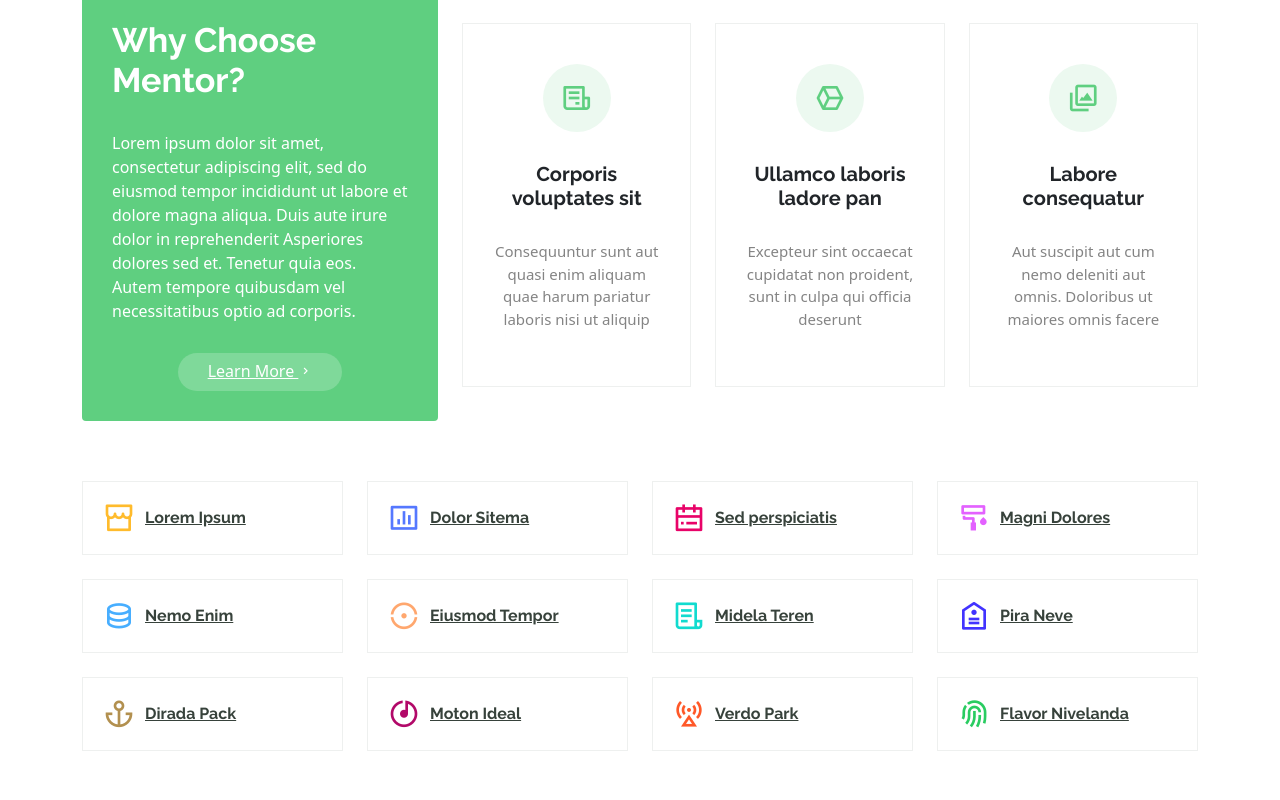
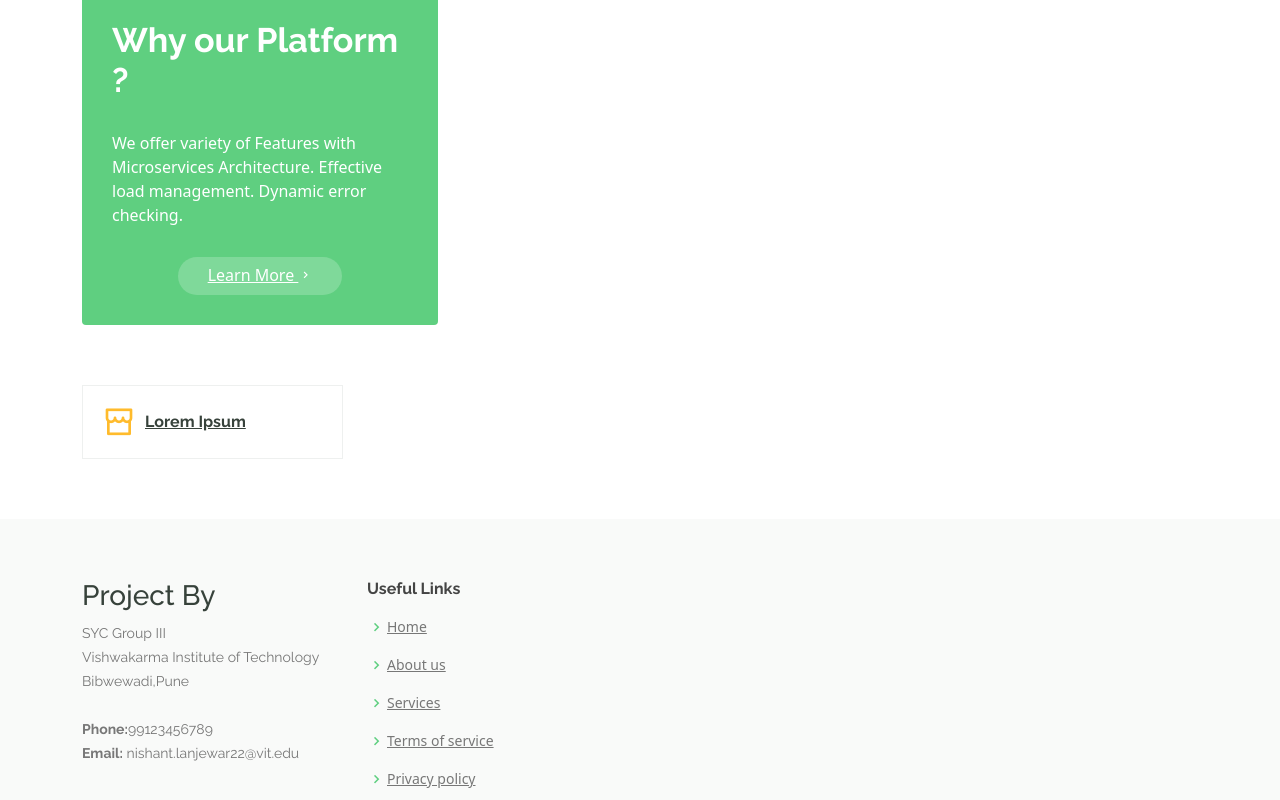
Before and after one commit to arya2004/noaa, an Angular app in the folder client/: page / in a window 1280 px wide. Shown: the part 1240-2040 px from the top of the page. Built offline with nearby package versions, Linux system fonts and the light colour scheme.

Commit message:
Basic changes in ui

```diff
--- a/client/src/app/home/home.component.html
+++ b/client/src/app/home/home.component.html
@@ -5,7 +5,7 @@
 
       <h1 class="logo me-auto"><a href="index.html">CodeConnectX</a></h1>
       <!-- Uncomment below if you prefer to use an image logo -->
-      <!-- <a href="index.html" class="logo me-auto"><img src="assets/img/logo.png" alt="" class="img-fluid"></a>-->
+      <!-- <a href="index.html" class="logo me-auto"><img src="assets/img/profile.jpg" alt="" class="img-fluid"></a> -->
 
       <nav id="navbar" class="navbar order-last order-lg-0">
         <ul>
@@ -39,7 +39,7 @@
           <div class="col-lg-6 order-1 order-lg-2" data-aos="fade-left" data-aos-delay="100">
             <img src="assets/img/about.jpg" class="img-fluid" alt="">
           </div>
-          <div class="col-lg-6 pt-4 pt-lg-0 order-2 order-lg-1 content">
+          <!-- <div class="col-lg-6 pt-4 pt-lg-0 order-2 order-lg-1 content">
             <h3>Voluptatem dignissimos provident quasi corporis voluptates sit assumenda.</h3>
             <p class="fst-italic">
               Lorem ipsum dolor sit amet, consectetur adipiscing elit, sed do eiusmod tempor incididunt ut labore et dolore
@@ -54,7 +54,7 @@
               Ullamco laboris nisi ut aliquip ex ea commodo consequat. Duis aute irure dolor in reprehenderit in voluptate
             </p>
 
-          </div>
+          </div> -->
         </div>
 
       </div>
@@ -68,17 +68,17 @@
         <div class="row">
           <div class="col-lg-4 d-flex align-items-stretch">
             <div class="content">
-              <h3>Why Choose Mentor?</h3>
+              <h3>Why our Platform ?</h3>
               <p>
-                Lorem ipsum dolor sit amet, consectetur adipiscing elit, sed do eiusmod tempor incididunt ut labore et dolore magna aliqua. Duis aute irure dolor in reprehenderit
-                Asperiores dolores sed et. Tenetur quia eos. Autem tempore quibusdam vel necessitatibus optio ad corporis.
+                We offer variety of Features with Microservices Architecture. Effective load management.
+                Dynamic error checking.
               </p>
               <div class="text-center">
-                <a href="about.html" class="more-btn">Learn More <i class="bx bx-chevron-right"></i></a>
+                <a href="#" class="more-btn">Learn More <i class="bx bx-chevron-right"></i></a>
               </div>
             </div>
           </div>
-          <div class="col-lg-8 d-flex align-items-stretch" data-aos="zoom-in" data-aos-delay="100">
+          <!-- <div class="col-lg-8 d-flex align-items-stretch" data-aos="zoom-in" data-aos-delay="100">
             <div class="icon-boxes d-flex flex-column justify-content-center">
               <div class="row">
                 <div class="col-xl-4 d-flex align-items-stretch">
@@ -100,11 +100,11 @@
                     <i class="bx bx-images"></i>
                     <h4>Labore consequatur</h4>
                     <p>Aut suscipit aut cum nemo deleniti aut omnis. Doloribus ut maiores omnis facere</p>
-                  </div>
-                </div>
-              </div>
-            </div><!-- End .content-->
-          </div>
+                  </div> -->
+                <!-- </div>
+              </div> -->
+            <!-- </div>End .content -->
+          <!-- </div> -->
         </div>
 
       </div>
@@ -119,72 +119,7 @@
             <div class="icon-box">
               <i class="ri-store-line" style="color: #ffbb2c;"></i>
               <h3><a href="">Lorem Ipsum</a></h3>
-            </div>
-          </div>
-          <div class="col-lg-3 col-md-4 mt-4 mt-md-0">
-            <div class="icon-box">
-              <i class="ri-bar-chart-box-line" style="color: #5578ff;"></i>
-              <h3><a href="">Dolor Sitema</a></h3>
-            </div>
-          </div>
-          <div class="col-lg-3 col-md-4 mt-4 mt-md-0">
-            <div class="icon-box">
-              <i class="ri-calendar-todo-line" style="color: #e80368;"></i>
-              <h3><a href="">Sed perspiciatis</a></h3>
-            </div>
-          </div>
-          <div class="col-lg-3 col-md-4 mt-4 mt-lg-0">
-            <div class="icon-box">
-              <i class="ri-paint-brush-line" style="color: #e361ff;"></i>
-              <h3><a href="">Magni Dolores</a></h3>
-            </div>
-          </div>
-          <div class="col-lg-3 col-md-4 mt-4">
-            <div class="icon-box">
-              <i class="ri-database-2-line" style="color: #47aeff;"></i>
-              <h3><a href="">Nemo Enim</a></h3>
-            </div>
-          </div>
-          <div class="col-lg-3 col-md-4 mt-4">
-            <div class="icon-box">
-              <i class="ri-gradienter-line" style="color: #ffa76e;"></i>
-              <h3><a href="">Eiusmod Tempor</a></h3>
-            </div>
-          </div>
-          <div class="col-lg-3 col-md-4 mt-4">
-            <div class="icon-box">
-              <i class="ri-file-list-3-line" style="color: #11dbcf;"></i>
-              <h3><a href="">Midela Teren</a></h3>
-            </div>
-          </div>
-          <div class="col-lg-3 col-md-4 mt-4">
-            <div class="icon-box">
-              <i class="ri-price-tag-2-line" style="color: #4233ff;"></i>
-              <h3><a href="">Pira Neve</a></h3>
-            </div>
-          </div>
-          <div class="col-lg-3 col-md-4 mt-4">
-            <div class="icon-box">
-              <i class="ri-anchor-line" style="color: #b2904f;"></i>
-              <h3><a href="">Dirada Pack</a></h3>
-            </div>
-          </div>
-          <div class="col-lg-3 col-md-4 mt-4">
-            <div class="icon-box">
-              <i class="ri-disc-line" style="color: #b20969;"></i>
-              <h3><a href="">Moton Ideal</a></h3>
-            </div>
-          </div>
-          <div class="col-lg-3 col-md-4 mt-4">
-            <div class="icon-box">
-              <i class="ri-base-station-line" style="color: #ff5828;"></i>
-              <h3><a href="">Verdo Park</a></h3>
-            </div>
-          </div>
-          <div class="col-lg-3 col-md-4 mt-4">
-            <div class="icon-box">
-              <i class="ri-fingerprint-line" style="color: #29cc61;"></i>
-              <h3><a href="">Flavor Nivelanda</a></h3>
+
             </div>
           </div>
         </div>
@@ -204,13 +139,13 @@
         <div class="row">
 
           <div class="col-lg-3 col-md-6 footer-contact">
-            <h3>Mentor</h3>
+            <h3>Project By</h3>
             <p>
-              A108 Adam Street <br>
-              New York, NY 535022<br>
-              United States <br><br>
-              <strong>Phone:</strong> +1 5589 55488 55<br>
-              <strong>Email:</strong> info@example.com<br>
+              SYC Group III<br>
+              Vishwakarma Institute of Technology<br>
+              Bibwewadi,Pune <br><br>
+              <strong>Phone:</strong>99123456789 <br>
+              <strong>Email:</strong> nishant.lanjewar22@vit.edu<br>
             </p>
           </div>
 
@@ -225,7 +160,7 @@
             </ul>
           </div>
 
-          <div class="col-lg-3 col-md-6 footer-links">
+          <!-- <div class="col-lg-3 col-md-6 footer-links">
             <h4>Our Services</h4>
             <ul>
               <li><i class="bx bx-chevron-right"></i> <a href="#">Web Design</a></li>
@@ -234,15 +169,15 @@
               <li><i class="bx bx-chevron-right"></i> <a href="#">Marketing</a></li>
               <li><i class="bx bx-chevron-right"></i> <a href="#">Graphic Design</a></li>
             </ul>
-          </div>
+          </div> -->
 
-          <div class="col-lg-4 col-md-6 footer-newsletter">
+          <!-- <div class="col-lg-4 col-md-6 footer-newsletter">
             <h4>Join Our Newsletter</h4>
             <p>Tamen quem nulla quae legam multos aute sint culpa legam noster magna</p>
             <form action="" method="post">
               <input type="email" name="email"><input type="submit" value="Subscribe">
             </form>
-          </div>
+          </div> -->
 
         </div>
       </div>
@@ -254,13 +189,13 @@
         <div class="copyright">
           &copy; Copyright <strong><span>NOAA</span></strong>. All Rights Reserved
         </div>
-        <div class="credits">
+        <!-- <div class="credits"> -->
           <!-- All the links in the footer should remain intact. -->
           <!-- You can delete the links only if you purchased the pro version. -->
           <!-- Licensing information: https://bootstrapmade.com/license/ -->
           <!-- Purchase the pro version with working PHP/AJAX contact form: https://bootstrapmade.com/mentor-free-education-bootstrap-theme/ -->
-          Designed by <a href="https://bootstrapmade.com/">BootstrapMade</a>
-        </div>
+          <!-- Designed by <a href="https://bootstrapmade.com/">BootstrapMade</a>
+        </div> -->
       </div>
       <div class="social-links text-center text-md-right pt-3 pt-md-0">
         <a href="#" class="twitter"><i class="bx bxl-twitter"></i></a>
--- a/client/src/assets/css/style.css
+++ b/client/src/assets/css/style.css
@@ -43,7 +43,7 @@ h6 {
   right: 15px;
   bottom: 15px;
   z-index: 996;
-  background: #5fcf80;
+  background: navy;
   width: 40px;
   height: 40px;
   border-radius: 50px;
@@ -136,7 +136,8 @@ h6 {
 }
 
 #header .logo a {
-  color: #5fcf80;
+  color: navy;
+  text-decoration: none;
 }
 
 #header .logo img {
@@ -156,10 +157,12 @@ h6 {
   transition: 0.3s;
   font-size: 14px;
   display: inline-block;
+  text-decoration: none;
 }
 
 .get-started-btn:hover {
-  background: #3ac162;
+  background: navy;
+  text-decoration: none;
   color: #fff;
 }
 
@@ -234,6 +237,7 @@ h6 {
   box-shadow: 0px 0px 30px rgba(127, 137, 161, 0.25);
   transition: 0.3s;
   border-radius: 4px;
+  text-decoration: none;
 }
 
 .navbar .dropdown ul li {
```
Also changed, not shown: client/src/assets/img/profile.jpg (added).
